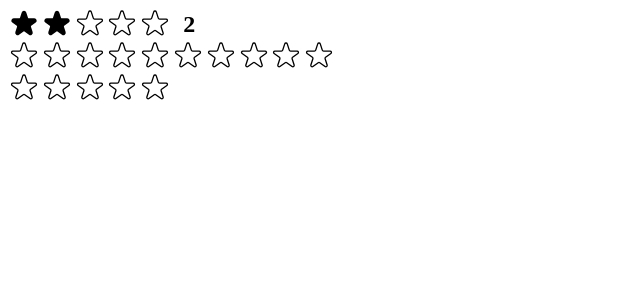
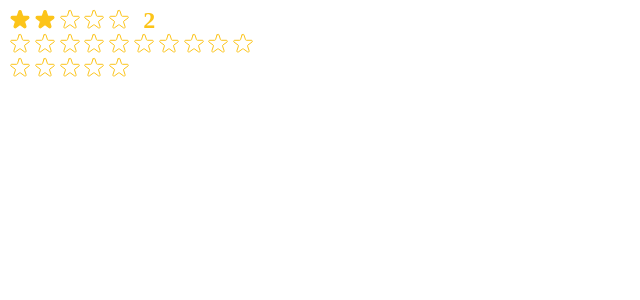
Before and after one commit to CezarLuca/07_use_popcorn, a React (Create React App) app: page / in a window 1280 px wide. Both pictures are taken after a click on the button 56 px from the left and 24 px from the top of the page. Shown: the top 300 px of the page, without its empty margins (0-640 px from the left). Built offline with nearby package versions, Linux system fonts and the light colour scheme.

Commit message:
Improving Reusability With Props part 1

```diff
--- a/src/StarRating.js
+++ b/src/StarRating.js
@@ -12,20 +12,25 @@ const starContainerStyle = {
     alignItems: "center",
 };
 
-const textStyle = {
-    fontSize: "1.5rem",
-    fontWeight: "bold",
-    lineHeight: "1",
-    margin: "0",
-};
-
-export default function StarRating({ maxRating = 5 }) {
+export default function StarRating({
+    maxRating = 5,
+    color = "#fcc419",
+    size = "1.5rem",
+}) {
     const [rating, setRating] = useState(0);
     const [hoverRating, setHoverRating] = useState(0);
 
     function handleRating(rating) {
         setRating(rating);
     }
+
+    const textStyle = {
+        fontSize: `${size}`,
+        fontWeight: "bold",
+        lineHeight: "1",
+        margin: "0",
+        color: color,
+    };
 
     return (
         <div style={containerStyle}>
@@ -39,6 +44,8 @@ export default function StarRating({ maxRating = 5 }) {
                         }
                         onHover={() => setHoverRating(i + 1)}
                         onUnhover={() => setHoverRating(0)}
+                        color={color}
+                        size={size}
                     />
                 ))}
             </div>
@@ -47,14 +54,20 @@ export default function StarRating({ maxRating = 5 }) {
     );
 }
 
-const starStyle = {
-    width: "2rem",
-    height: "2rem",
-    display: "block",
-    cursor: "pointer",
-};
-
-function Star({ onRating, full, onHover, onUnhover }) {
+function Star({
+    onRating,
+    full,
+    onHover,
+    onUnhover,
+    color = "#fcc419",
+    size = "1.5rem",
+}) {
+    const starStyle = {
+        width: `${size}`,
+        height: `${size}`,
+        display: "block",
+        cursor: "pointer",
+    };
     return (
         <span
             role="button"
@@ -67,8 +80,8 @@ function Star({ onRating, full, onHover, onUnhover }) {
                 <svg
                     xmlns="http://www.w3.org/2000/svg"
                     viewBox="0 0 20 20"
-                    fill="#000"
-                    stroke="#000"
+                    fill={color}
+                    stroke={color}
                 >
                     <path d="M9.049 2.927c.3-.921 1.603-.921 1.902 0l1.07 3.292a1 1 0 00.95.69h3.462c.969 0 1.371 1.24.588 1.81l-2.8 2.034a1 1 0 00-.364 1.118l1.07 3.292c.3.921-.755 1.688-1.54 1.118l-2.8-2.034a1 1 0 00-1.175 0l-2.8 2.034c-.784.57-1.838-.197-1.539-1.118l1.07-3.292a1 1 0 00-.364-1.118L2.98 8.72c-.783-.57-.38-1.81.588-1.81h3.461a1 1 0 00.951-.69l1.07-3.292z" />
                 </svg>
@@ -77,7 +90,7 @@ function Star({ onRating, full, onHover, onUnhover }) {
                     xmlns="http://www.w3.org/2000/svg"
                     fill="none"
                     viewBox="0 0 24 24"
-                    stroke="#000"
+                    stroke={color}
                 >
                     <path
                         strokeLinecap="round"
```
